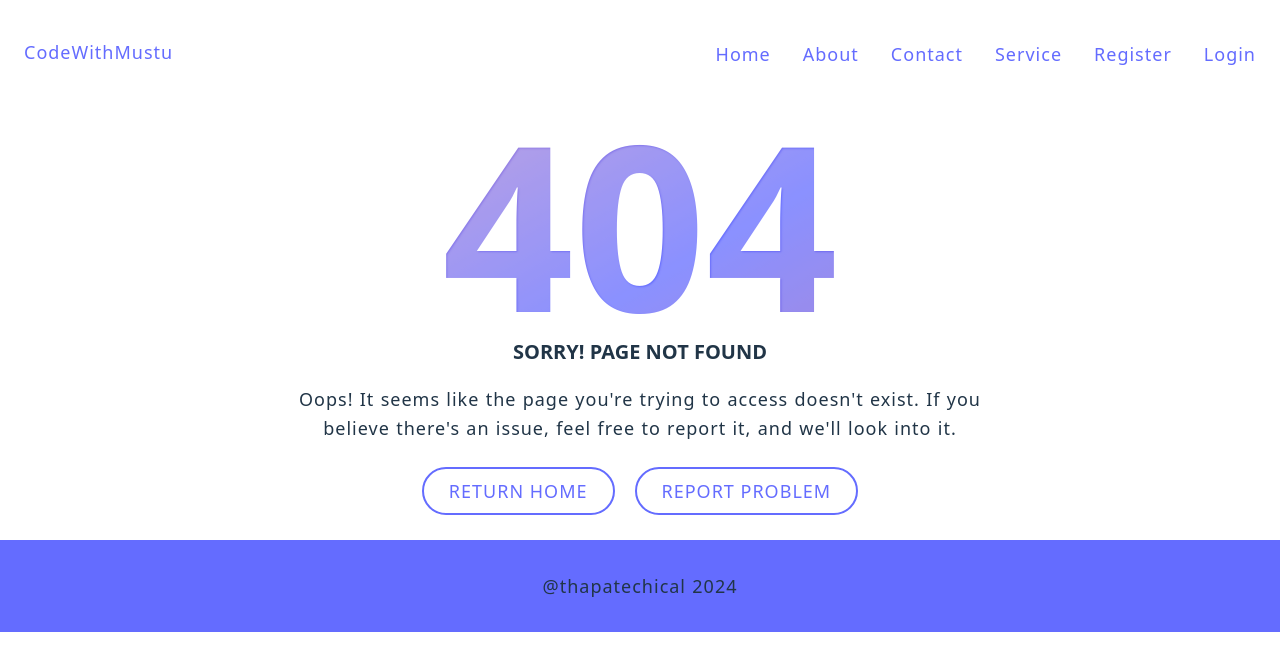
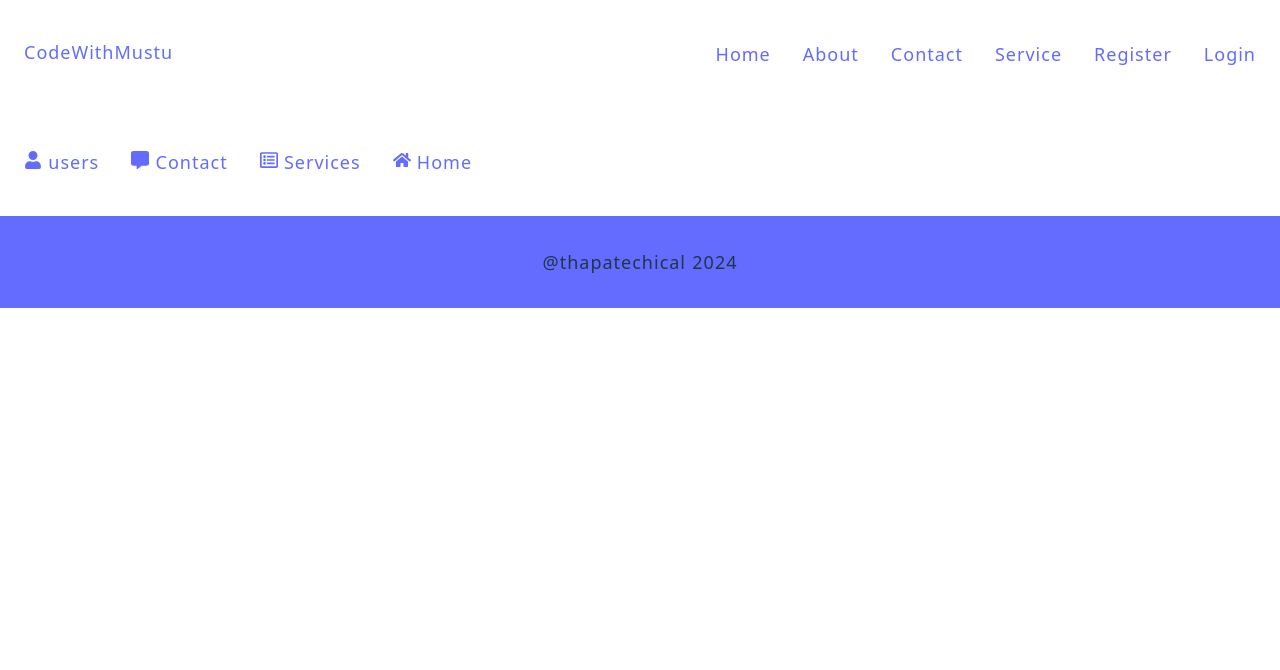
Before and after one commit to Mustu19/MERN_Agency, a React (Vite) app in the folder client/: page /admin in a window 1280 px wide. Shown: the top 670 px of the page. Built offline with nearby package versions, Linux system fonts and the light colour scheme; no server answers.

Commit message:
Admin Layouts, React Icons, Nested Routes
Building Admin Page Layouts 👉 Nested Admin Routes & Outlet || Navbar with React Icons

```diff
--- a/client/package.json
+++ b/client/package.json
@@ -12,6 +12,7 @@
   "dependencies": {
     "react": "^18.2.0",
     "react-dom": "^18.2.0",
+    "react-icons": "^5.0.1",
     "react-router-dom": "^6.22.3",
     "react-toastify": "^10.0.5"
   },
--- a/client/src/App.jsx
+++ b/client/src/App.jsx
@@ -1,32 +1,39 @@
 import React from 'react'
-import {BrowserRouter, Routes, Route} from "react-router-dom"
-import {Home} from "./pages/Home"
-import {About} from "./pages/About"
-import {Contact} from "./pages/Contact"
-import {Service} from "./pages/Service"
-import {Register} from "./pages/Register"
-import {Login} from "./pages/Login"
+import { BrowserRouter, Routes, Route } from "react-router-dom"
+import { Home } from "./pages/Home"
+import { About } from "./pages/About"
+import { Contact } from "./pages/Contact"
+import { Service } from "./pages/Service"
+import { Register } from "./pages/Register"
+import { Login } from "./pages/Login"
 import { Navbar } from './components/Navbar'
 import { Error } from './pages/Error'
-import {Footer} from './components/Footer/Footer'
+import { Footer } from './components/Footer/Footer'
 import { Logout } from './pages/Logout'
+import { AdminLayout } from './components/Layouts/AdminLayout'
+import { AdminUsers } from './pages/AdminUsers'
+import { AdminContacts } from './pages/AdminContacts'
 
 const App = () => {
   return (
     <>
       <BrowserRouter>
-      <Navbar/>
+        <Navbar />
         <Routes>
-          <Route path='/' element = {<Home/>} />
-          <Route path='/about' element = {<About/>}/>
-          <Route path='/contact' element = {<Contact/>}/>
-          <Route path='/service' element = {<Service/>}/>
-          <Route path='/register' element = {<Register/>}/>
-          <Route path='/login' element = {<Login/>}/>
-          <Route path='/logout' element = {<Logout/>}/>
-          <Route path='*' element = {<Error/>}/>
+          <Route path='/' element={<Home />} />
+          <Route path='/about' element={<About />} />
+          <Route path='/contact' element={<Contact />} />
+          <Route path='/service' element={<Service />} />
+          <Route path='/register' element={<Register />} />
+          <Route path='/login' element={<Login />} />
+          <Route path='/logout' element={<Logout />} />
+          <Route path='*' element={<Error />} />
+          <Route path="/admin" element={<AdminLayout />}>
+            <Route path="users" element={<AdminUsers />} />
+            <Route path="contacts" element={<AdminContacts />} />
+          </Route>
         </Routes>
-        <Footer/>
+        <Footer />
       </BrowserRouter>
     </>
   )
--- /dev/null
+++ b/client/src/components/Layouts/AdminLayout.jsx
@@ -0,0 +1,41 @@
+import React from 'react'
+import { NavLink, Outlet } from 'react-router-dom'
+import { FaUser, FaHome, FaRegListAlt } from "react-icons/fa";
+import { FaMessage } from "react-icons/fa6";
+
+export const AdminLayout = () => {
+    return (
+        <>
+            <header>
+                <div className="container">
+                    <nav>
+                        <ul>
+                            <li>
+                                <NavLink to="/admin/users">
+                                    <FaUser /> users
+                                </NavLink>
+                            </li>
+                            <li>
+                                <NavLink to="/admin/contacts">
+                                    <FaMessage /> Contact
+                                </NavLink>
+                            </li>
+                            <li>
+                                <NavLink to="/service">
+                                    <FaRegListAlt /> Services
+                                </NavLink>
+                            </li>
+
+                            <li>
+                                <NavLink to="/">
+                                    <FaHome /> Home
+                                </NavLink>
+                            </li>
+                        </ul>
+                    </nav>
+                </div>
+            </header>
+            <Outlet />
+        </>
+    )
+}
--- /dev/null
+++ b/client/src/pages/AdminContacts.jsx
@@ -0,0 +1,7 @@
+import React from 'react'
+
+export const AdminContacts = () => {
+  return (
+    <div>AdminContacts</div>
+  )
+}
--- /dev/null
+++ b/client/src/pages/AdminUsers.jsx
@@ -0,0 +1,7 @@
+import React from 'react'
+
+export const AdminUsers = () => {
+  return (
+    <div>AdminUsers</div>
+  )
+}
```
Also changed, not shown: 1 other file (tests, documents, lock files or other folders).
